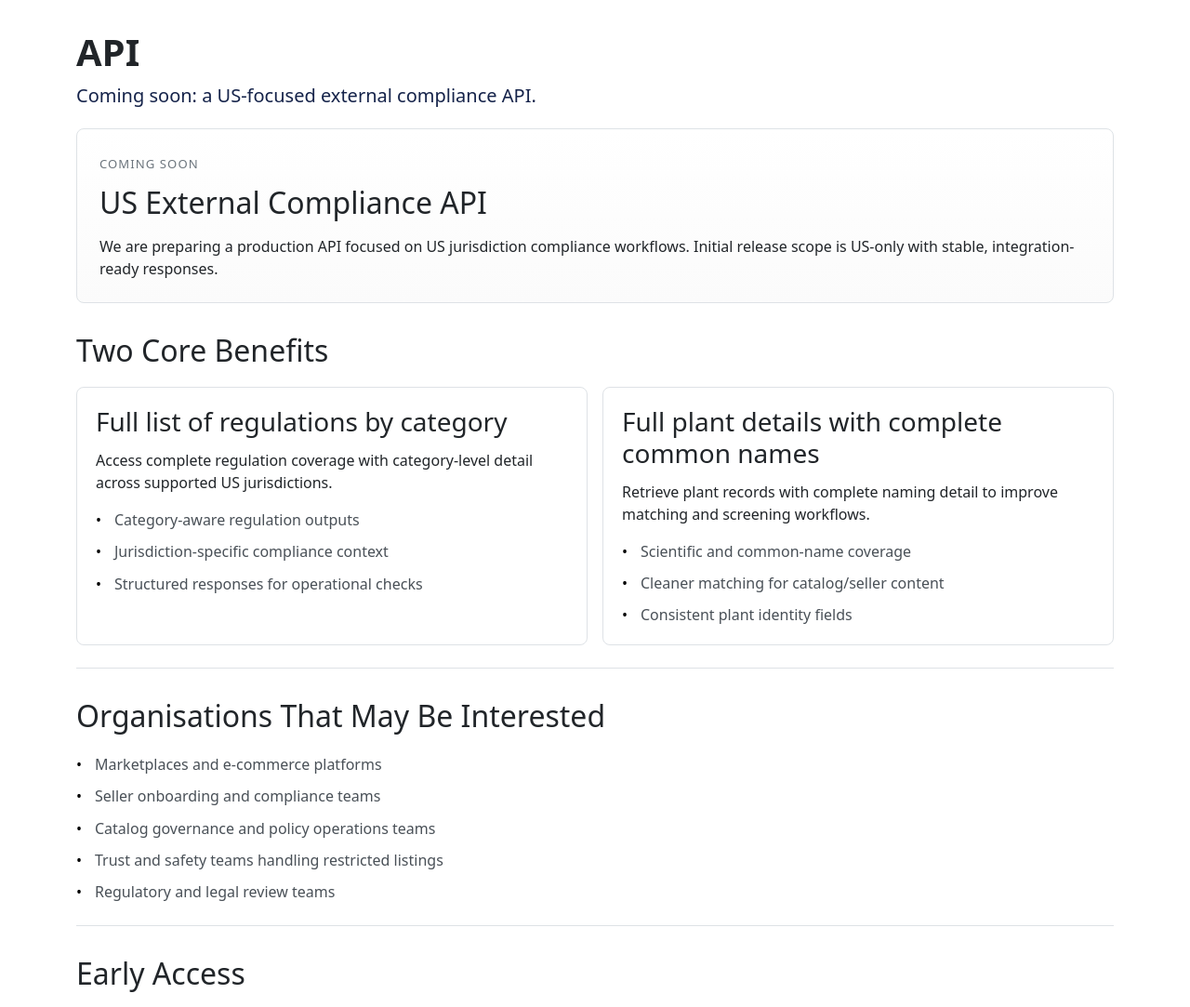
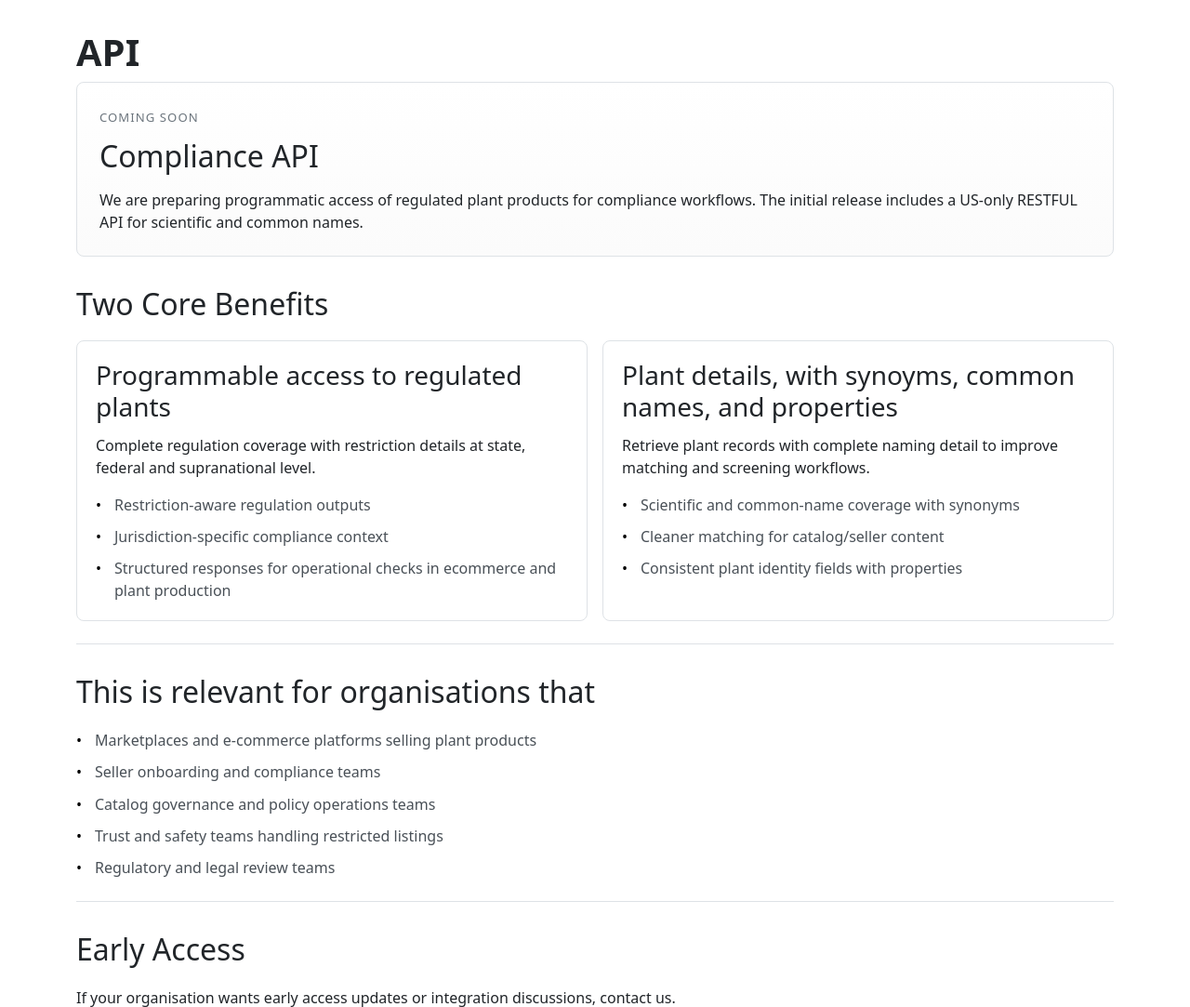
Before and after one commit to oozr/invasive_plants, a Flask app: page /api in a window 1280 px wide. Shown: the part 56-1139 px from the top of the page at 93% size. Run offline with Flask 2, Linux system fonts and the light colour scheme; some libraries are stand-ins or nearby versions.

Commit message:
api text updated

```diff
--- a/app/templates/api.html
+++ b/app/templates/api.html
@@ -7,14 +7,13 @@
 
 {% block content %}
 <h1 class="page-title">API</h1>
-<p class="lead">Coming soon: a US-focused external compliance API.</p>
 
 <section class="api-hero">
     <span class="api-status">Coming Soon</span>
-    <h2>US External Compliance API</h2>
+    <h2>Compliance API</h2>
     <p>
-        We are preparing a production API focused on US jurisdiction compliance workflows.
-        Initial release scope is US-only with stable, integration-ready responses.
+        We are preparing programmatic access of regulated plant products for compliance workflows.
+        The initial release includes a US-only RESTFUL API for scientific and common names.
     </p>
 </section>
 
@@ -22,34 +21,34 @@
     <h2>Two Core Benefits</h2>
     <div class="api-grid">
         <article class="api-card">
-            <h3>Full list of regulations by category</h3>
+            <h3>Programmable access to regulated plants</h3>
             <p>
-                Access complete regulation coverage with category-level detail across supported US jurisdictions.
+                Complete regulation coverage with restriction details at state, federal and supranational level.
             </p>
             <ul class="api-list">
-                <li>Category-aware regulation outputs</li>
+                <li>Restriction-aware regulation outputs</li>
                 <li>Jurisdiction-specific compliance context</li>
-                <li>Structured responses for operational checks</li>
+                <li>Structured responses for operational checks in ecommerce and plant production</li>
             </ul>
         </article>
         <article class="api-card">
-            <h3>Full plant details with complete common names</h3>
+            <h3>Plant details, with synoyms, common names, and properties</h3>
             <p>
                 Retrieve plant records with complete naming detail to improve matching and screening workflows.
             </p>
             <ul class="api-list">
-                <li>Scientific and common-name coverage</li>
+                <li>Scientific and common-name coverage with synonyms</li>
                 <li>Cleaner matching for catalog/seller content</li>
-                <li>Consistent plant identity fields</li>
+                <li>Consistent plant identity fields with properties</li>
             </ul>
         </article>
     </div>
 </section>
 
 <section class="api-section">
-    <h2>Organisations That May Be Interested</h2>
+    <h2>This is relevant for organisations that</h2>
     <ul class="api-list">
-        <li>Marketplaces and e-commerce platforms</li>
+        <li>Marketplaces and e-commerce platforms selling plant products</li>
         <li>Seller onboarding and compliance teams</li>
         <li>Catalog governance and policy operations teams</li>
         <li>Trust and safety teams handling restricted listings</li>
--- a/main.py
+++ b/main.py
@@ -3,4 +3,5 @@ from app import create_app
 app = create_app()
 
 if __name__ == '__main__':
-    app.run(host='0.0.0.0', port=3000)
+    # Dev server only (production uses gunicorn). debug=True reloads templates on save.
+    app.run(host="0.0.0.0", port=3000, debug=True)
```
